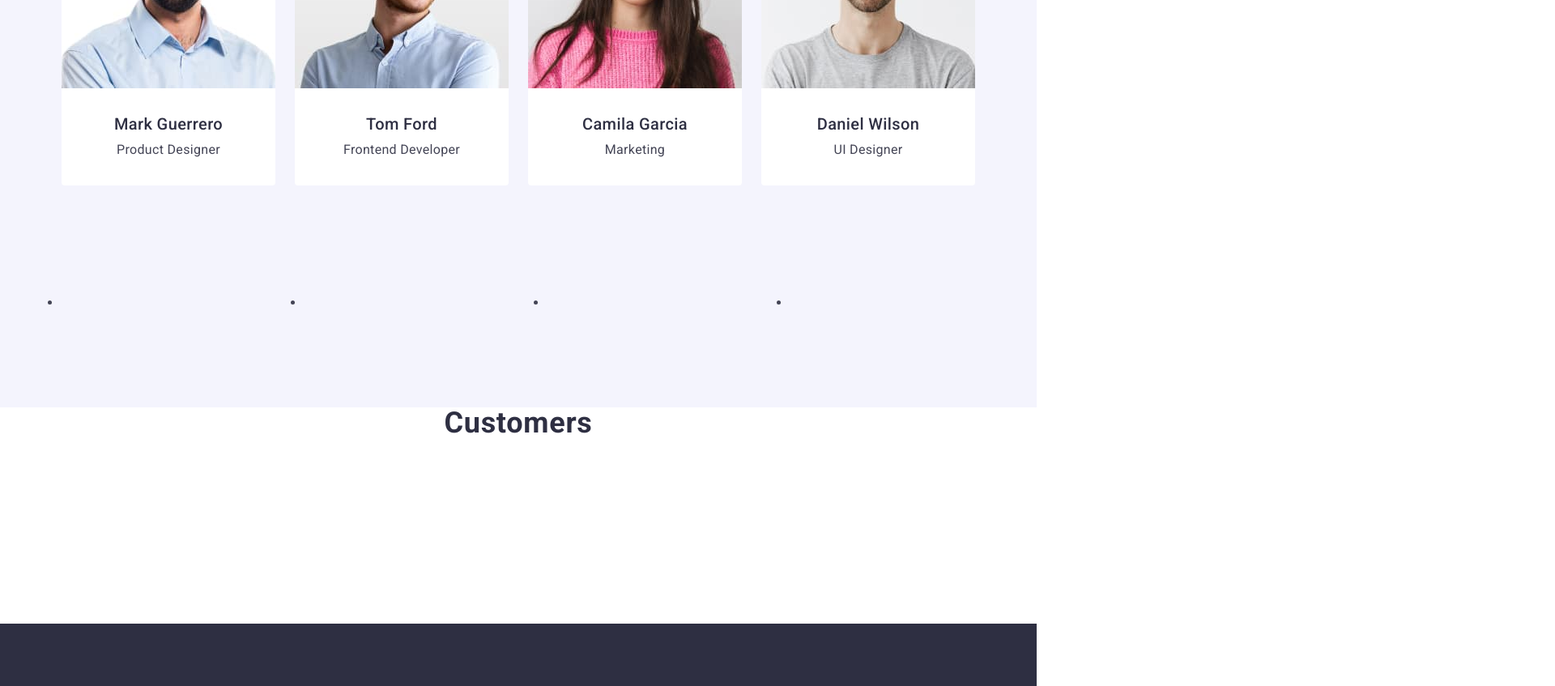
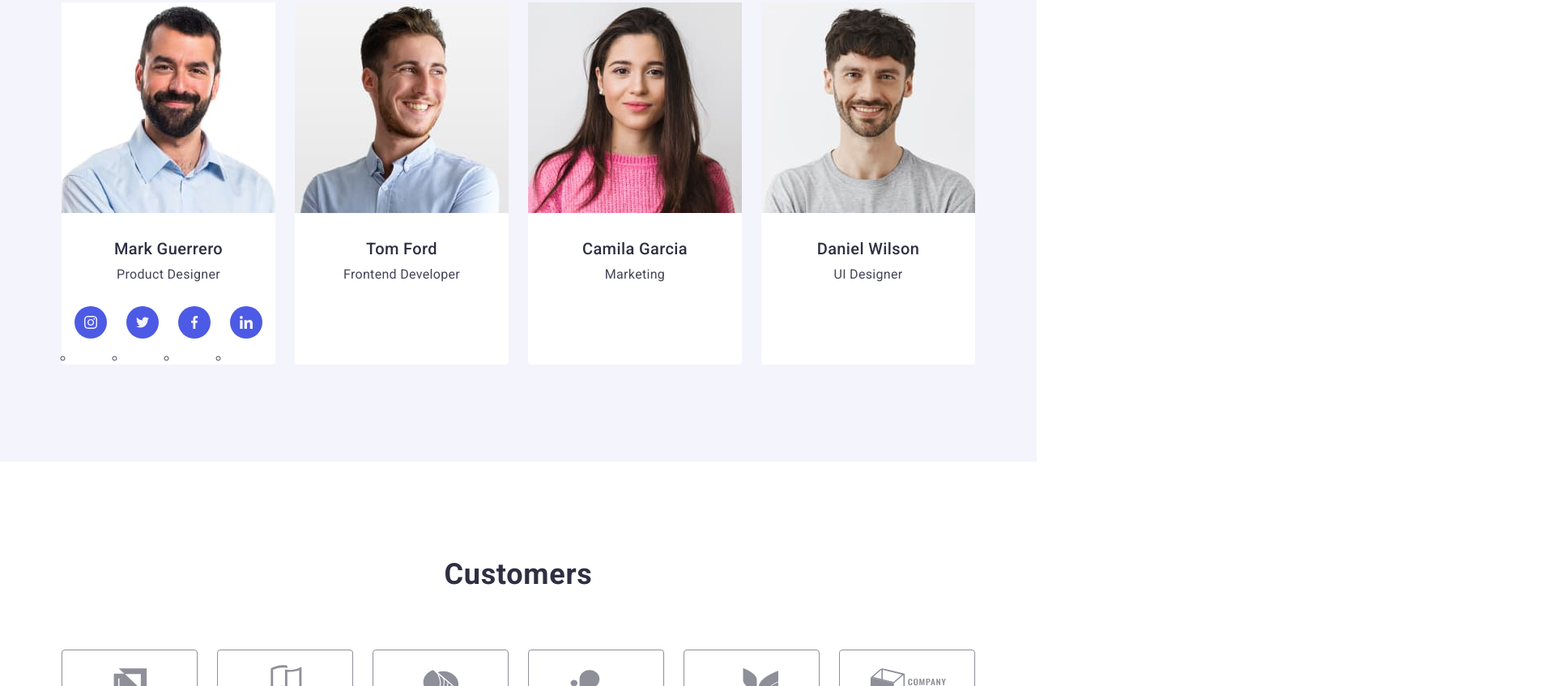
Before and after one commit to Iriadna777/goit-markup-hw-04, a plain HTML site: page index.html in a window 1280 px wide. Shown: the part 1953-2800 px from the top of the page at 81% size, 1920 px wide, since content can reach past the window. Drawn offline with nearby package versions, Linux system fonts and the light colour scheme.

Commit message:
add sect 2+4 svg

```diff
--- a/css/styles.css
+++ b/css/styles.css
@@ -66,6 +66,8 @@ body {
 
 .header {
   border-bottom: 1px solid #e7e9fc;
+  box-shadow: 0px 2px 1px rgba(46, 47, 66, 0.08),
+    0px 1px 1px rgba(46, 47, 66, 0.16), 0px 1px 6px rgba(46, 47, 66, 0.08);
 }
 
 .heder-container {
@@ -110,6 +112,7 @@ body {
   color: var(--header-menu-link-color);
   padding: 24px 0;
   transition: color 250ms cubic-bezier(0.4, 0, 0.2, 1);
+  position: relative;
 }
 
 .header-menu-link:hover,
@@ -123,9 +126,10 @@ body {
 
 .active::after {
   content: '';
-  position: relative;
+  position: absolute;
+  display: block;
   left: 0;
-  top: 44px;
+  bottom: -1px;
   width: 100%;
   height: 4px;
   border-radius: 2px;
@@ -170,15 +174,20 @@ body {
 .hero {
   background: var(--hero-background-color);
   padding: 188px 0;
+  max-width: 1440px;
+  height: 600px;
+  background-repeat: no-repeat;
+  background-position: center;
+  background-size: cover;
+  background-image: linear-gradient(
+      rgba(46, 47, 66, 0.7) 0%,
+      rgba(46, 47, 66, 0.7) 100%
+    ),
+    url(../images/peopleOffice.jpg);
 }
 
 .hero-container {
-  background-color: #2e2f42;
-  background-image: linear-gradient(
-    rgba(46, 47, 66, 0.7) 0%,
-    rgba(46, 47, 66, 0.7) 70%
-  );
-  url()
+  /* background-color: #2e2f42; */
 }
 
 .hero-title {
@@ -246,6 +255,12 @@ body {
 .advantages-item {
   width: calc((100% - 72px) / 4);
 }
+
+.advantages-icon {
+}
+.advantages-pic {
+}
+
 .advantages-subtitle {
   font-weight: 500;
   font-size: 20px;
@@ -343,16 +358,42 @@ body {
 
 .team-soc {
   display: flex;
+  gap: 24px;
+  margin-top: 27px;
 }
 .team-soc-item {
 }
+
 .team-soc-link {
+  border-radius: 50%;
+  background-color: #4d5ae5;
+  display: flex;
+  align-items: center;
+  justify-content: center;
+  width: 40px;
+  height: 40px;
+}
+
+.team-soc-icon {
+  padding: 12px;
+  display: flex;
+  align-items: center;
+  justify-content: center;
+  width: 100px;
+  height: 100px;
+  fill: #f4f4fd;
+  transition: color 250ms;
+}
+
+.team-soc-link:hover,
+.team-soc-link:focus {
+  background-color: #404bbf;
 }
 
 /* Section 5 */
 
 .customers {
-  padding: 120 0;
+  padding: 120px 0;
 }
 .container {
 }
@@ -375,10 +416,32 @@ body {
 .list {
 }
 .customers-item {
+  display: inline-block;
+  height: 88px;
+  width: calc((100% - 120px) / 6);
+  color: #8e8f99;
+  border: 1px solid #8e8f99;
+  border-radius: 4px;
+  padding: 16px 32px;
+  cursor: pointer;
 }
 .customers-link {
+  width: 100%;
+  height: 100%;
+  display: flex;
+  align-items: center;
+  justify-content: center;
+  color: #8e8f99;
 }
+
+.customers-link:hover,
+.customers-link:focus {
+  color: #404bbf;
+  border-color: 1px solid #404bbf;
+}
+
 .customers-icon {
+  fill: currentColor;
 }
 
 /* Projects */
--- a/index.html
+++ b/index.html
@@ -26,12 +26,12 @@
     <header class="header">
       <div class="container heder-container">
         <nav class="header-navigation">
-          <a class="header-logo link active" href="./index.html"
+          <a class="header-logo link" href="./index.html"
             >Web<span class="accent-logo">Studio</span></a
           >
           <ul class="header-menu list">
             <li class="header-menu-item">
-              <a class="header-menu-link link" href="./index.html">Studio</a>
+              <a class="header-menu-link link active" href="./index.html">Studio</a>
             </li>
             <li class="header-menu-item">
               <a class="header-menu-link link" href="./portfolio.html"
@@ -71,7 +71,7 @@
       <section class="hero">
         <div class="container hero-container">
           <h1 class="hero-title">Effective Solutions for Your Business</h1>
-          <button type="button" class="hero-btn">Order Service</button>
+          <button type="button" class="hero-btn" data-modal-open>Order Service</button>
         </div>
       </section>
 
@@ -82,6 +82,11 @@
           <h2 class="visually-hidden" hidden>Advantages</h2>
           <ul class="advantages-list list">
             <li class="advantages-item">
+              <div class="advantages-icon">
+                <svg class="advantages-pic" width: 64px; height: 64px;>
+                  <use href="./images/symbol-defs.svg#icon-antenna1"></use>
+                </svg>
+              </div>
               <h3 class="advantages-subtitle">Strategy</h3>
               <p class="advantages-item-text">
                 Our goal is to identify the business problem to walk away with
@@ -89,6 +94,11 @@
               </p>
             </li>
             <li class="advantages-item">
+              <div class="advantages-icon">
+                <svg class="advantages-pic" width: 64px; height: 64px;>
+                  <use href="./images/symbol-defs.svg#icon-clock2"></use>
+                </svg>
+              </div>
               <h3 class="advantages-subtitle">Punctuality</h3>
               <p class="advantages-item-text">
                 Bring the key message to the brand's audience for the best price
@@ -96,6 +106,11 @@
               </p>
             </li>
             <li class="advantages-item">
+              <div class="advantages-icon">
+                <svg class="advantages-pic" width: 64px; height: 64px;>
+                  <use href="./images/symbol-defs.svg#icon-diagram3"></use>
+                </svg>
+              </div>
               <h3 class="advantages-subtitle">Diligence</h3>
               <p class="advantages-item-text">
                 Research and confirm brands that present the strongest digital
@@ -103,6 +118,11 @@
               </p>
             </li>
             <li class="advantages-item">
+              <div class="advantages-icon">
+                <svg class="advantages-pic" width: 64px; height: 64px;>
+                  <use href="./images/symbol-defs.svg#icon-astronaut4"></use>
+                </svg>
+              </div>
               <h3 class="advantages-subtitle">Technologies</h3>
               <p class="advantages-item-text">
                 Design practice focused on digital experiences. We bring forth a
@@ -147,6 +167,52 @@
               <div class="card-team">
                 <h3 class="team-subtitle">Mark Guerrero</h3>
                 <p class="team-item-text">Product Designer</p>
+                <ul class="team-soc">
+                  <li class="team-soc-item">
+              <a class="team-soc-link link"
+              href=""
+              aria-label=""
+              target="_blank"
+              rel="nooppener noreferrer">
+              <svg class="team-soc-icon" width:="16"; height:="16";>
+                <use href="./images/symbol-defs.svg#icon-instagram"></use>
+              </svg>
+            </a>
+                  </li>
+                  <li class="team-soc-item">
+                     <a class="team-soc-link link"
+              href=""
+              aria-label=""
+              target="_blank"
+              rel="nooppener noreferrer">
+              <svg class="team-soc-icon" width:="16"; height:="16";>
+                <use href="./images/symbol-defs.svg#icon-twitter"></use>
+              </svg>
+            </a>
+                  </li>
+                  <li class="team-soc-item">
+<a class="team-soc-link link"
+              href=""
+              aria-label=""
+              target="_blank"
+              rel="nooppener noreferrer">
+              <svg class="team-soc-icon" width:="16"; height:="16";>
+                <use href="./images/symbol-defs.svg#icon-facebook"></use>
+              </svg>
+            </a>
+                  </li>
+                  <li class="team-soc-item">
+<a class="team-soc-link link"
+              href=""
+              aria-label=""
+              target="_blank"
+              rel="nooppener noreferrer">
+              <svg class="team-soc-icon" width:="16"; height:="16";>
+                <use href="./images/symbol-defs.svg#icon-linkedin"></use>
+              </svg>
+            </a>
+                  </li>
+                </ul>
               </div>
             </li>
             <li class="team-item">
@@ -175,60 +241,8 @@
               </div>
             </li>
           </ul>
-
-           <ul class="team-soc">
-          <li class="team-soc-item">
-            <a class="team-soc-link"
-              href=""
-              aria-label=""
-              target="_blank"
-              rel="nooppener noreferrer"
-            >
-              <svg class="team-soc-icon" width: ="16"; height:="16";>
-                <use href="./images/symbolDefs.svg#icon-instagram"></use>
-              </svg>
-            </a>
-          </li>
-          <li class="team-soc-item">
-            <a class="team-soc-link"
-            href=""
-            aria-label=""
-              target="_blank"
-              rel="nooppener noreferrer"
-            >
-            <svg class="team-soc-icon" width: ="16"; height:="16";>
-                <use href="./images/symbolDefs.svg#icon-twitter"></use>
-              </svg>
-          </a>
-          </li>
-          <li class="team-soc-item">
-            <a class="team-soc-link"
-            href=""
-            aria-label=""
-              target="_blank"
-              rel="nooppener noreferrer"
-            >
-            <svg class="team-soc-icon" width: ="16"; height:="16";>
-                <use href="./images/symbolDefs.svg#icon-facebook"></use>
-              </svg>
-          </a>
-          </li>
-          <li class="team-soc-item">
-            <a class="team-soc-link"
-            href=""
-            aria-label=""
-              target="_blank"
-              rel="nooppener noreferrer"
-            >
-          <svg class="team-soc-icon" width:="16"; height:="16";>
-                <use href="./images/symbolDefs.svg#icon-linkedin"></use>
-              </svg>
-          </a>
-          </li>
-        </ul>
         </div>
       </section>
-
 
       <!-- Section 5 -->
 
@@ -237,44 +251,62 @@
   <h2 class="customers-title">Customers</h2>
   <ul class="customers-list list">
     <li class="customers-item">
-      <a  class="customers-link" href="">
-        <svg class="customers-icon">
-          <use href="./images/symbolDefs.svg#icon-Logo1"></use>
+      <a class="customers-link" href=""
+      aria-label="logo1"
+      target="_blank"
+      rel="nooppener noreferrer">
+        <svg class="customers-icon" width="104" height="56">
+          <use href="./images/symbol-defs.svg#icon-logo1"></use>
         </svg>
       </a>
     </li>
     <li class="customers-item">
-      <a  class="customers-link" href="">
-        <svg class="customers-icon">
-          <use href="./images/symbolDefs.svg#icon-Logo2"></use>
+      <a class="customers-link" href=""
+      aria-label="logo2"
+      target="_blank"
+      rel="nooppener noreferrer">
+        <svg class="customers-icon" width="104" height="56">
+          <use href="./images/symbol-defs.svg#icon-logo2"></use>
         </svg>
       </a>
     </li>
     <li class="customers-item">
-      <a  class="customers-link" href="">
-        <svg class="customers-icon">
-          <use href="./images/symbolDefs.svg#icon-Logo1"></use>
+      <a class="customers-link" href=""
+      aria-label="logo3"
+      target="_blank"
+      rel="nooppener noreferrer">
+        <svg class="customers-icon" width="104" height="56">
+          <use href="./images/symbol-defs.svg#icon-logo3"></use>
         </svg>
       </a>
     </li>
     <li class="customers-item">
-      <a  class="customers-link" href="">
-        <svg class="customers-icon">
-          <use href="./images/symbolDefs.svg#icon-Logo1"></use>
+      <a class="customers-link" href=""
+      aria-label="logo4"
+      target="_blank"
+      rel="nooppener noreferrer">
+        <svg class="customers-icon" width="104" height="56">
+          <use href="./images/symbol-defs.svg#icon-logo4"></use>
         </svg>
       </a>
     </li>
     <li class="customers-item">
-      <a  class="customers-link" href="">
-        <svg class="customers-icon">
-          <use href="./images/symbolDefs.svg#icon-Logo1"></use>
+      <a class="customers-link" href=""
+      aria-label="logo5"
+      target="_blank"
+      rel="nooppener noreferrer">
+        <svg class="customers-icon" width="104" height="56">
+          <use href="./images/symbol-defs.svg#icon-logo5"></use>
         </svg>
       </a>
     </li>
     <li class="customers-item">
-      <a  class="customers-link" href="">
-        <svg class="customers-icon">
-          <use href="./images/symbolDefs.svg#icon-Logo1"></use>
+      <a class="customers-link" href=""
+      aria-label="logo6"
+      target="_blank"
+      rel="nooppener noreferrer">
+        <svg class="customers-icon" width="104" height="56">
+          <use href="./images/symbol-defs.svg#icon-logo6"></use>
         </svg>
       </a>
     </li>
```
Also changed, not shown: portfolio.html (+1 -1 lines), css/js/modal.js (added).
